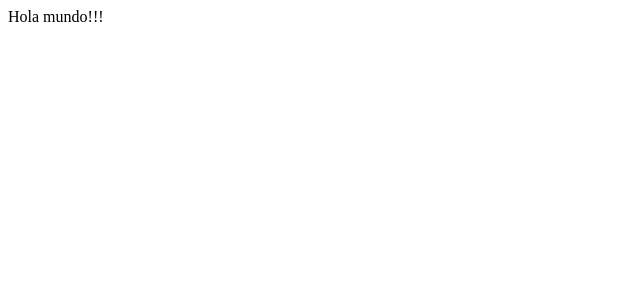
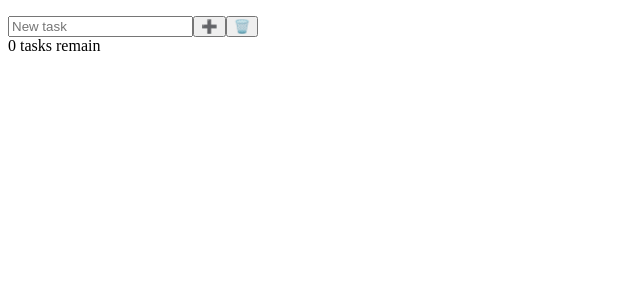
Before and after one commit to fjavierlh/react-todo-app, a React (Create React App) app: page / in a window 1280 px wide. Shown: the top 300 px of the page, without its empty margins (0-640 px from the left). Built offline with nearby package versions, Linux system fonts and the light colour scheme.

Commit message:
Implemented App component

```diff
--- a/src/App.jsx
+++ b/src/App.jsx
@@ -1,5 +1,56 @@
-import React from "react";
+import React, { Fragment, useState, useRef, useEffect } from "react";
+import { TodoList } from "./components/TodoList";
+import { v4 as uuidv4 } from "uuid";
+
+const KEY = "todoApp.todos";
 
 export function App() {
-    return(<div>Hola mundo!!!</div>);
+    const [todos, setTodos] = useState([]);
+
+    const todoTaskRef = useRef();
+
+    useEffect(() => {
+        const storedTodos = JSON.parse(localStorage.getItem(KEY));
+            if(storedTodos) {
+                setTodos(storedTodos);
+            }
+        },[]);
+
+
+    useEffect(() => {
+        localStorage.setItem(KEY, JSON.stringify(todos));
+    }, [todos]);
+
+    const toggleTodo = (id) => {
+        const newTodos = [...todos];
+        const todo = newTodos.find((todo) => todo.id === id);
+        todo.checked = !todo.checked;
+        setTodos(newTodos);
+    }
+
+    const handleTodoAdd = () => {
+        const task = todoTaskRef.current.value;
+        if (task === '') return;
+
+        setTodos((prevTodos) => {
+            return [...prevTodos, {id: uuidv4(), task, checked: false}]
+        });
+
+        todoTaskRef.current.value = null;
+    };
+
+    const handleClearAll = () => {
+        const newTodos = todos.filter((todo) => !todo.checked);
+        setTodos(newTodos);
+    };
+
+    return (
+        <Fragment>
+            <TodoList todos={ todos } toggleTodo={ toggleTodo }/>
+            <input ref={ todoTaskRef } type="text" placeholder="New task"/>
+            <button onClick={ handleTodoAdd }>➕</button>
+            <button onClick={ handleClearAll }>🗑️</button>
+            <div>{todos.filter((todo) => !todo.checked).length} tasks remain</div>
+        </Fragment>
+    );
 };
```
